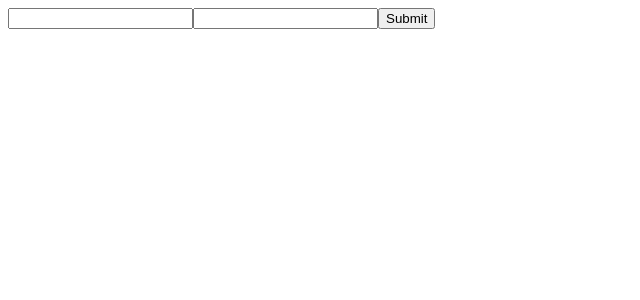
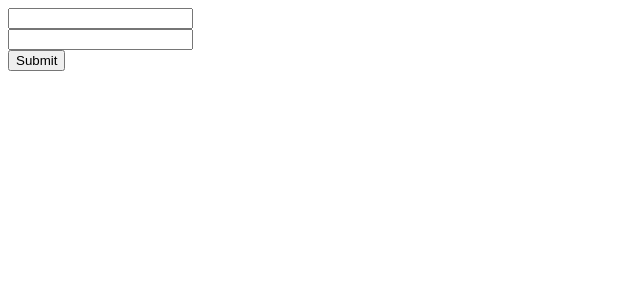
Before and after one commit to RiFactor/react-hook-form-demo, a React (Vite) app: page / in a window 1280 px wide. Shown: the top 300 px of the page, without its empty margins (0-640 px from the left). Built offline with nearby package versions, Linux system fonts and the light colour scheme.

Commit message:
Error Message in one place

```diff
--- a/src/app.tsx
+++ b/src/app.tsx
@@ -35,10 +35,8 @@ const App: FC<IProps> = props => {
 
   return (
     <Form methods={methods} onSubmit={methods.handleSubmit(onSubmit)}>
-      <Input type="text" {...methods.register("firstName")}></Input>
-      <ErrorMessage errors={methods.formState.errors} name="firstName" render={({ message }) => <p>{message}</p>} />
-      <Input type="text" {...methods.register("lastName")}></Input>
-      <ErrorMessage errors={methods.formState.errors} name="firstName" render={({ message }) => <p>{message}</p>} />
+      <Input type="text" name="firstName"></Input>
+      <Input type="text" name="lastName"></Input>
       <button type="submit">Submit</button>
     </Form>
   );
--- a/src/input.tsx
+++ b/src/input.tsx
@@ -1,11 +1,26 @@
+import { ErrorMessage } from "@hookform/error-message";
 import React, { FC } from "react";
+import { UseFormRegister, UseFormRegisterReturn, useFormContext } from "react-hook-form";
 
 export interface IProps
-  extends React.DetailedHTMLProps<React.InputHTMLAttributes<HTMLInputElement>, HTMLInputElement> {}
+  extends Omit<
+    React.DetailedHTMLProps<React.InputHTMLAttributes<HTMLInputElement>, HTMLInputElement>,
+    keyof UseFormRegisterReturn
+  > {
+  name: string;
+}
 
 const Input: FC<IProps> = props => {
-  const { ...rest } = props;
-  return <input {...rest} />;
+  const { name, ...rest } = props;
+
+  const methods = useFormContext();
+
+  return (
+    <div>
+      <input {...methods.register(name)} {...rest} />
+      <ErrorMessage errors={methods.formState.errors} name={name} render={({ message }) => <p>{message}</p>} />{" "}
+    </div>
+  );
 };
 
 export default Input;
```
